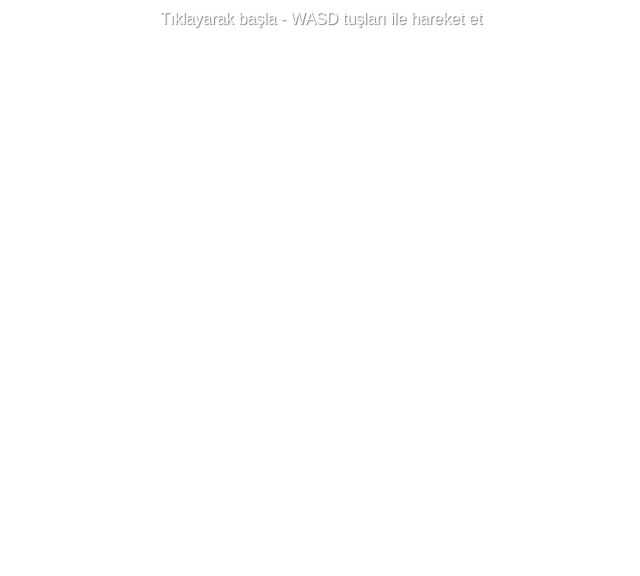
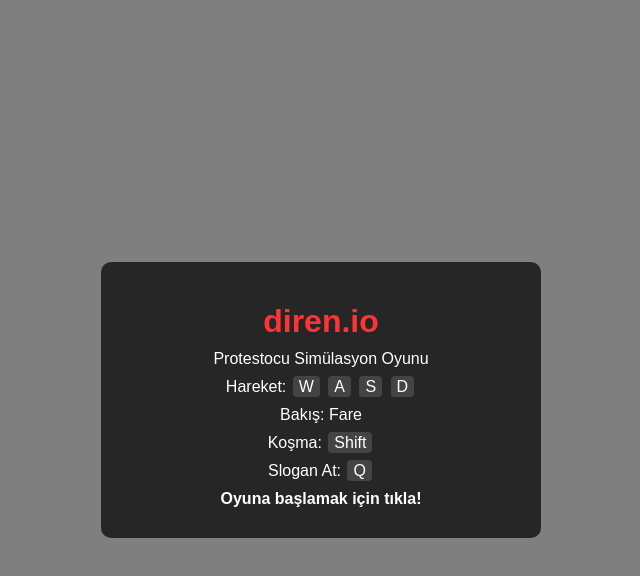
Before and after one commit to Emreguven35/direnio-clean-web, a website: page index.html in a window 1280 px wide. Shown: the whole page, without its empty margins (319-959 px from the left). Drawn offline with Linux system fonts and the light colour scheme.

Commit message:
Update index.html

```diff
--- a/index.html
+++ b/index.html
@@ -1,30 +1,62 @@
 <!DOCTYPE html>
-<html lang="en">
+<html lang="tr">
 <head>
   <meta charset="UTF-8">
   <meta name="viewport" content="width=device-width, initial-scale=1.0">
-  <title>Direnio Clean Web</title>
+  <title>diren.io - Protestocu Simülasyon Oyunu</title>
   <style>
     body {
       margin: 0;
       overflow: hidden;
+      font-family: Arial, sans-serif;
     }
-    #info {
+    #blocker {
       position: absolute;
-      top: 10px;
       width: 100%;
+      height: 100%;
+      background-color: rgba(0,0,0,0.5);
+      display: flex;
+      justify-content: center;
+      align-items: center;
+      z-index: 99;
+    }
+    #instructions {
+      width: 70%;
+      max-width: 400px;
+      padding: 20px;
+      border-radius: 10px;
+      background-color: rgba(0,0,0,0.7);
+      color: white;
       text-align: center;
-      color: white;
-      font-family: Arial, sans-serif;
-      pointer-events: none;
-      z-index: 100;
-      text-shadow: 1px 1px 1px rgba(0,0,0,0.5);
+      cursor: pointer;
+    }
+    h1 {
+      color: #ff3333;
+      font-size: 32px;
+      margin-bottom: 10px;
+    }
+    p {
+      margin: 10px 0;
+    }
+    .key {
+      background-color: #444;
+      border-radius: 4px;
+      padding: 2px 6px;
+      margin: 0 2px;
     }
   </style>
 </head>
 <body>
-  <div id="info">
-    Tıklayarak başla - WASD tuşları ile hareket et
+  <div id="blocker">
+    <div id="instructions">
+      <h1>diren.io</h1>
+      <p>Protestocu Simülasyon Oyunu</p>
+      <p>Hareket: <span class="key">W</span> <span class="key">A</span> <span class="key">S</span> <span class="key">D</span></p>
+      <p>Bakış: <span>Fare</span></p>
+      <p>Koşma: <span class="key">Shift</span></p>
+      <p>Slogan At: <span class="key">Q</span></p>
+      <p><strong>Oyuna başlamak için tıkla!</strong></p>
+    </div>
   </div>
   <script type="module" src="./main.js"></script>
 </body>
```
